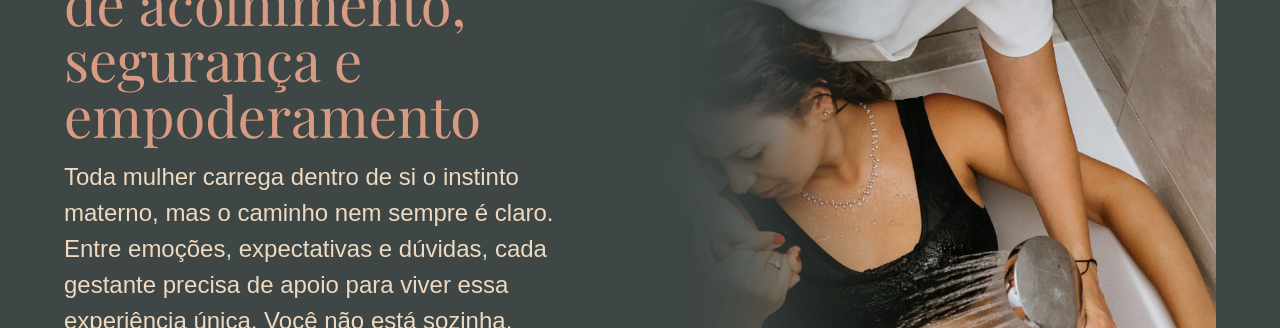
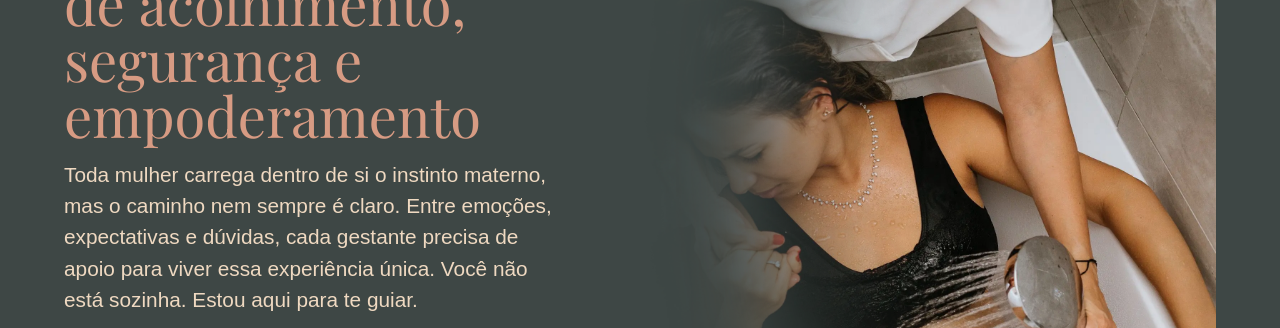
Before and after one commit to valdemirfilho/teste-josie, a plain HTML site: page index.html in a window 1280 px wide. Shown: the part 267-595 px from the top of the page. Drawn offline with nearby package versions, Linux system fonts and the light colour scheme; a web font is replaced by a local one.

```diff
--- a/styles/hero.css
+++ b/styles/hero.css
@@ -110,7 +110,7 @@
   backdrop-filter: blur(4px);
 }
 
-@media (height <=600px) {
+@media (height < 640px) {
   #hero {
     height: auto;
   }
@@ -126,7 +126,7 @@
   }
 
   .text-hero {
-    font-size: clamp(18px, 1rem + 1vh, 1.5rem);
+    font-size: clamp(18px, 0.8rem + 1vh, 1.5rem);
   }
 
   .wrapper-btn-hero {
```
